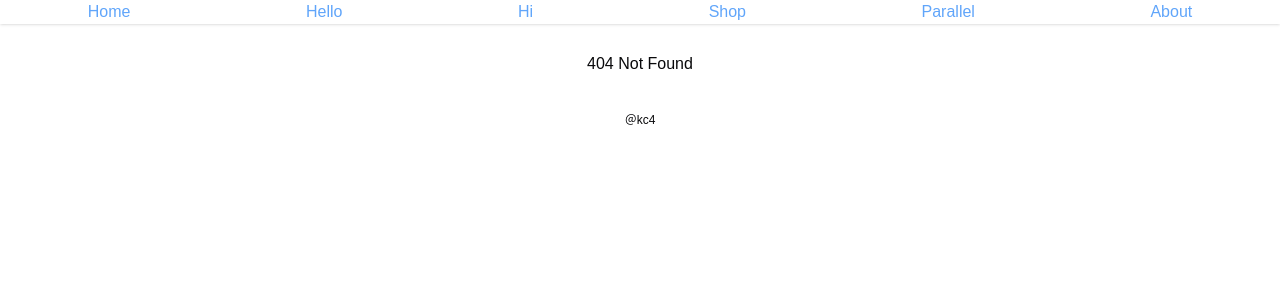
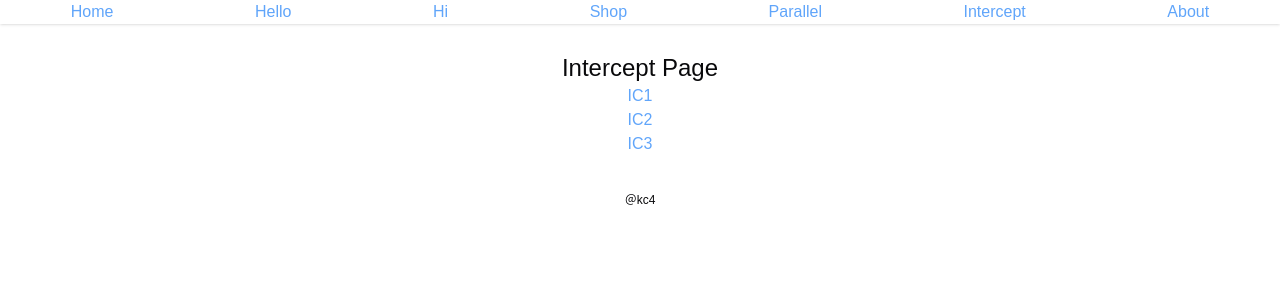
Before and after one commit to yermxx/sesac-practice, a Next.js app in the folder next/app14/: page /intercept in a window 1280 px wide. Before the commit this address had no page. Shown: the top 300 px of the page. Built offline with nearby package versions, Linux system fonts and the light colour scheme.

Commit message:
✨ (Nextjs) Intercept routes

```diff
--- /dev/null
+++ b/next/app14/app/intercept/(.)ic1/page.tsx
@@ -0,0 +1,3 @@
+export default function Ic1Intercept() {
+  return <>IC1 - INTERCEPT</>;
+}
--- /dev/null
+++ b/next/app14/app/intercept/ic1/page.tsx
@@ -0,0 +1,3 @@
+export default function Ic1() {
+  return <>IC1 - ORG</>;
+}
--- /dev/null
+++ b/next/app14/app/intercept/ic2/page.tsx
@@ -0,0 +1,3 @@
+export default function Ic2() {
+  return <>IC2 - ORG</>;
+}
--- /dev/null
+++ b/next/app14/app/intercept/ic3/(..)ic2/page.tsx
@@ -0,0 +1,3 @@
+export default function Ic3Ic2() {
+  return <>IC3/IC2 - INTERCEPT</>;
+}
--- /dev/null
+++ b/next/app14/app/intercept/ic3/(...)about/page.tsx
@@ -0,0 +1,3 @@
+export default function Ic3About() {
+  return <>IC3/About - INTERCEPT</>;
+}
--- /dev/null
+++ b/next/app14/app/intercept/ic3/page.tsx
@@ -0,0 +1,12 @@
+import Link from 'next/link';
+
+export default function Ic3() {
+  return (
+    <>
+      <h1 className='text-2xl'>IC3 - ORG</h1>
+      <Link href='/intercept/ic1'>IC1</Link>
+      <Link href='/intercept/ic2'>IC2</Link>
+      <Link href='/about'>About</Link>
+    </>
+  );
+}
--- /dev/null
+++ b/next/app14/app/intercept/page.tsx
@@ -0,0 +1,12 @@
+import Link from 'next/link';
+
+export default function Intercept() {
+  return (
+    <>
+      <h1 className='text-2xl'>Intercept Page</h1>
+      <Link href='/intercept/ic1'>IC1</Link>
+      <Link href='/intercept/ic2'>IC2</Link>
+      <Link href='/intercept/ic3'>IC3</Link>
+    </>
+  );
+}
--- a/next/app14/components/Nav.tsx
+++ b/next/app14/components/Nav.tsx
@@ -8,6 +8,7 @@ export default function Nav() {
       <Link href='/hi'>Hi</Link>
       <Link href='/shop/aaa'>Shop</Link>
       <Link href='/parallel'>Parallel</Link>
+      <Link href='/intercept'>Intercept</Link>
       <Link href='/about'>About</Link>
     </nav>
   );
```
